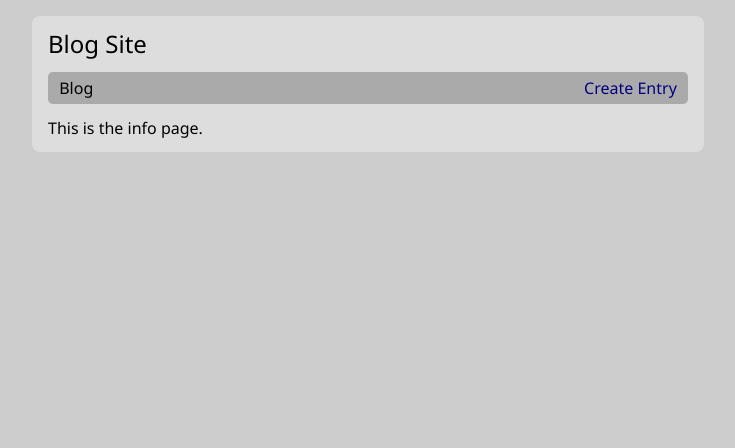
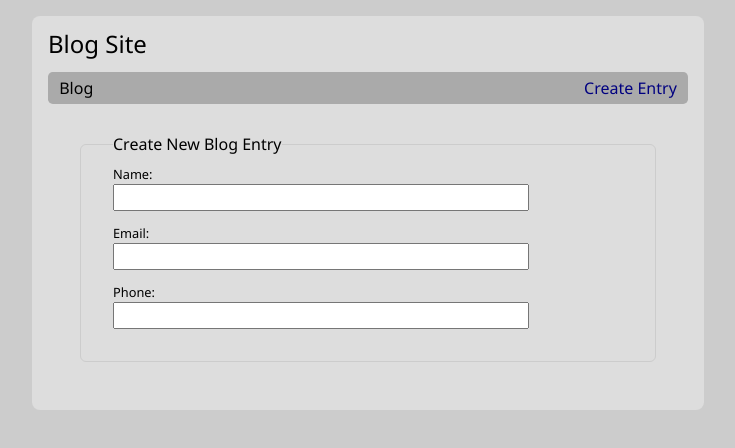
Before and after one commit to edwardtanguay/coding-challenge-react-blogsite-calimoto, a React (Vite) app: page /create-entry in a window 1280 px wide. Shown: the top 448 px of the page, without its empty margins (272-1007 px from the left). Built offline with nearby package versions, Linux system fonts and the light colour scheme.

Commit message:
base form styled

```diff
--- a/src/pages/PageCreateEntry.tsx
+++ b/src/pages/PageCreateEntry.tsx
@@ -1,5 +1,33 @@
 export const PageCreateEntry = () => {
 	return (
-		<p>This is the info page.</p>
-	)
-}
+		<>
+			<form
+				className="createBlogEntry"
+				action="#"
+				method="post"
+				id="contact"
+			>
+				<fieldset>
+					<legend>Create New Blog Entry</legend>
+
+					<div className="rows">
+						<div className="row">
+							<label htmlFor="fullName">Name:</label>
+							<input type="text" name="fullName" id="fullName" />
+						</div>
+
+						<div className="row">
+							<label htmlFor="email">Email:</label>
+							<input type="email" name="email" id="email" />
+						</div>
+
+						<div className="row">
+							<label htmlFor="phone">Phone:</label>
+							<input type="tel" name="phone" id="phone" />
+						</div>
+					</div>
+				</fieldset>
+			</form>
+		</>
+	);
+};
--- a/src/styles/index.scss
+++ b/src/styles/index.scss
@@ -79,6 +79,35 @@ body {
 				line-height: 1.4rem;
 			}
 		}
+
+		form.createBlogEntry {
+			width: 100%;
+
+			fieldset {
+				margin: 2em;
+				padding: 1em 2em 2em 2em;
+				border: solid 1px #ccc;
+				border-radius: 6px;
+			}
+			.rows {
+				display: flex;
+				flex-direction: column;
+				gap: 1rem;
+
+				.row {
+					display: flex;
+					flex-direction: column;
+					gap: .2rem;
+					label {
+						font-size: .8rem;
+					}
+					input {
+						width: 80%;
+						font-size: 1.1rem;
+					}
+				}
+			}
+		}
 	}
 }
 
```
Also changed, not shown: dev/notes.txt.
